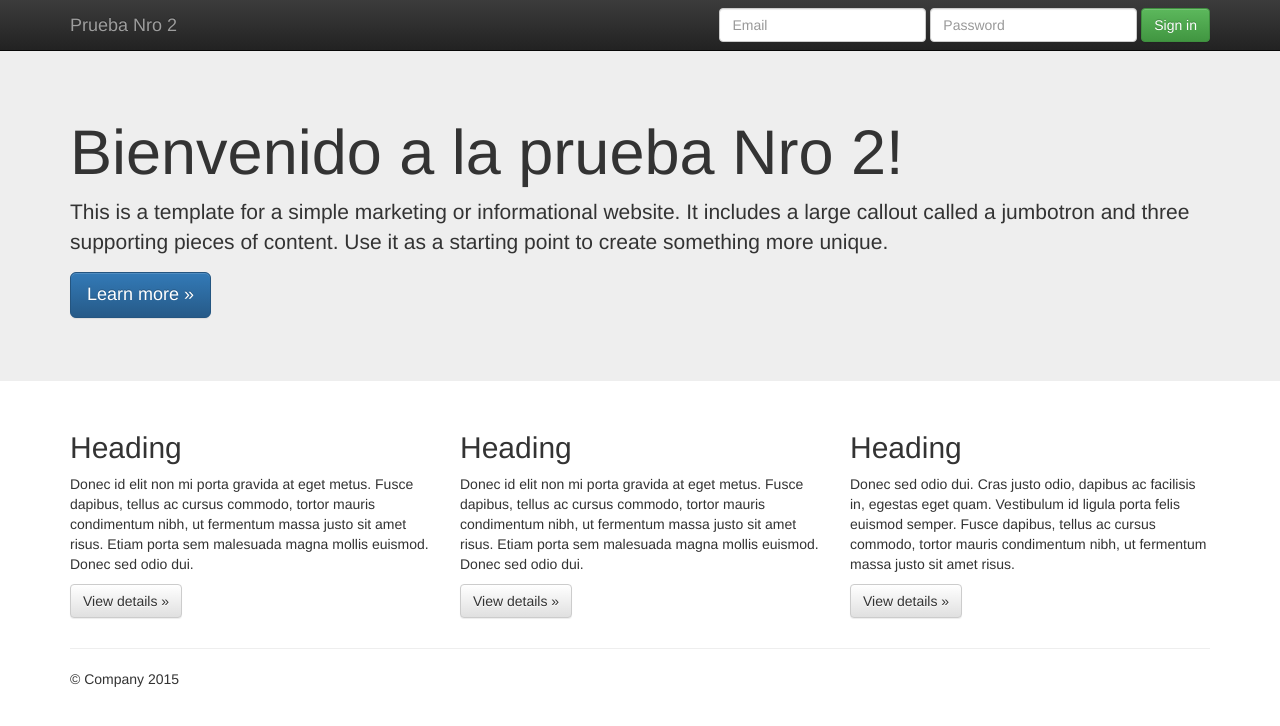
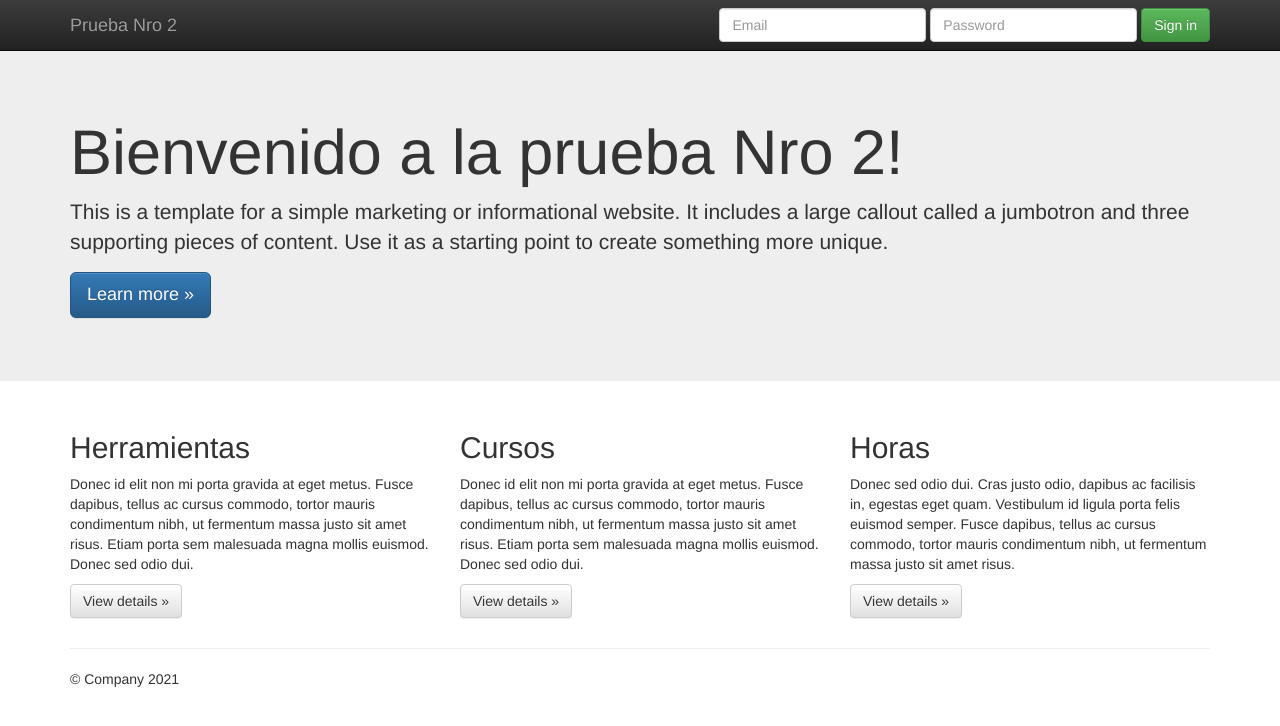
Before and after one commit to NeoJanc-Hub/Trabajo2_Javier_Navia, a plain HTML site: page index.html in a window 1280 px wide. Drawn offline with nearby package versions, Linux system fonts and the light colour scheme.

Commit message:
Cambio Nro 2

```diff
--- a/index.html
+++ b/index.html
@@ -65,17 +65,17 @@
       <!-- Example row of columns -->
       <div class="row">
         <div class="col-md-4">
-          <h2>Heading</h2>
+          <h2>Herramientas</h2>
           <p>Donec id elit non mi porta gravida at eget metus. Fusce dapibus, tellus ac cursus commodo, tortor mauris condimentum nibh, ut fermentum massa justo sit amet risus. Etiam porta sem malesuada magna mollis euismod. Donec sed odio dui. </p>
           <p><a class="btn btn-default" href="#" role="button">View details &raquo;</a></p>
         </div>
         <div class="col-md-4">
-          <h2>Heading</h2>
+          <h2>Cursos</h2>
           <p>Donec id elit non mi porta gravida at eget metus. Fusce dapibus, tellus ac cursus commodo, tortor mauris condimentum nibh, ut fermentum massa justo sit amet risus. Etiam porta sem malesuada magna mollis euismod. Donec sed odio dui. </p>
           <p><a class="btn btn-default" href="#" role="button">View details &raquo;</a></p>
        </div>
         <div class="col-md-4">
-          <h2>Heading</h2>
+          <h2>Horas</h2>
           <p>Donec sed odio dui. Cras justo odio, dapibus ac facilisis in, egestas eget quam. Vestibulum id ligula porta felis euismod semper. Fusce dapibus, tellus ac cursus commodo, tortor mauris condimentum nibh, ut fermentum massa justo sit amet risus.</p>
           <p><a class="btn btn-default" href="#" role="button">View details &raquo;</a></p>
         </div>
@@ -84,7 +84,7 @@
       <hr>
 
       <footer>
-        <p>&copy; Company 2015</p>
+        <p>&copy; Company 2021</p>
       </footer>
     </div> <!-- /container -->        <script src="//ajax.googleapis.com/ajax/libs/jquery/1.11.2/jquery.min.js"></script>
         <script>window.jQuery || document.write('<script src="js/vendor/jquery-1.11.2.min.js"><\/script>')</script>
```
